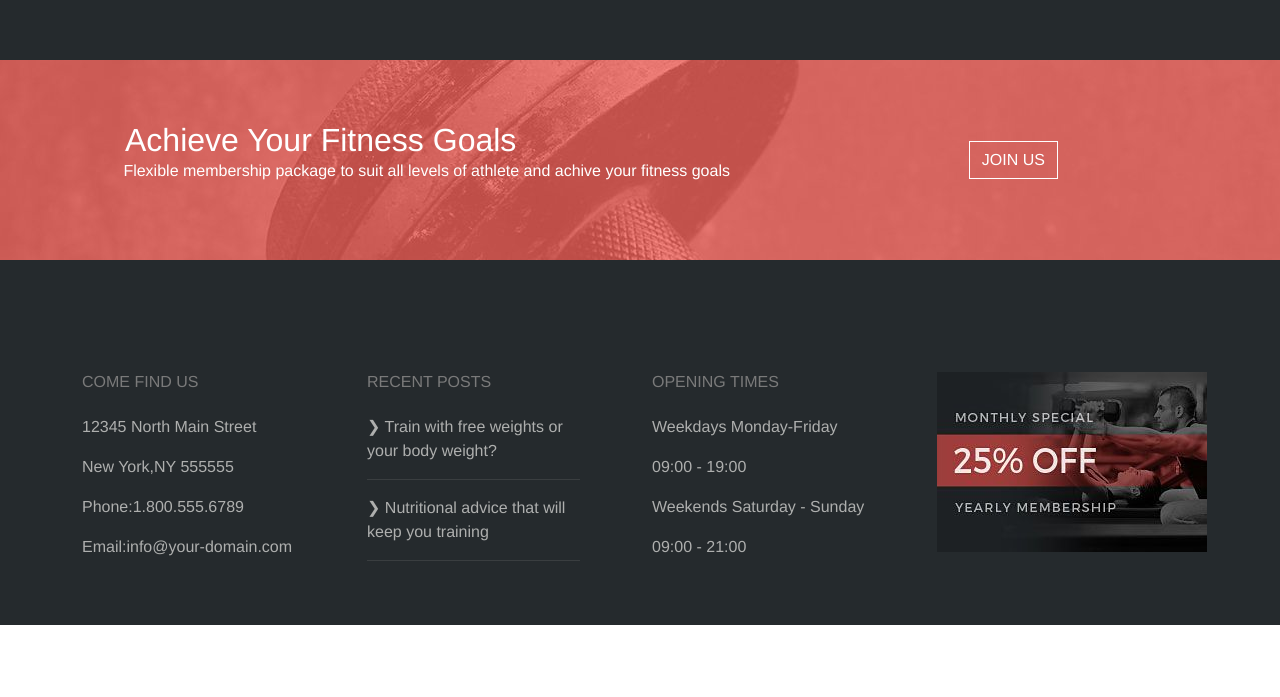
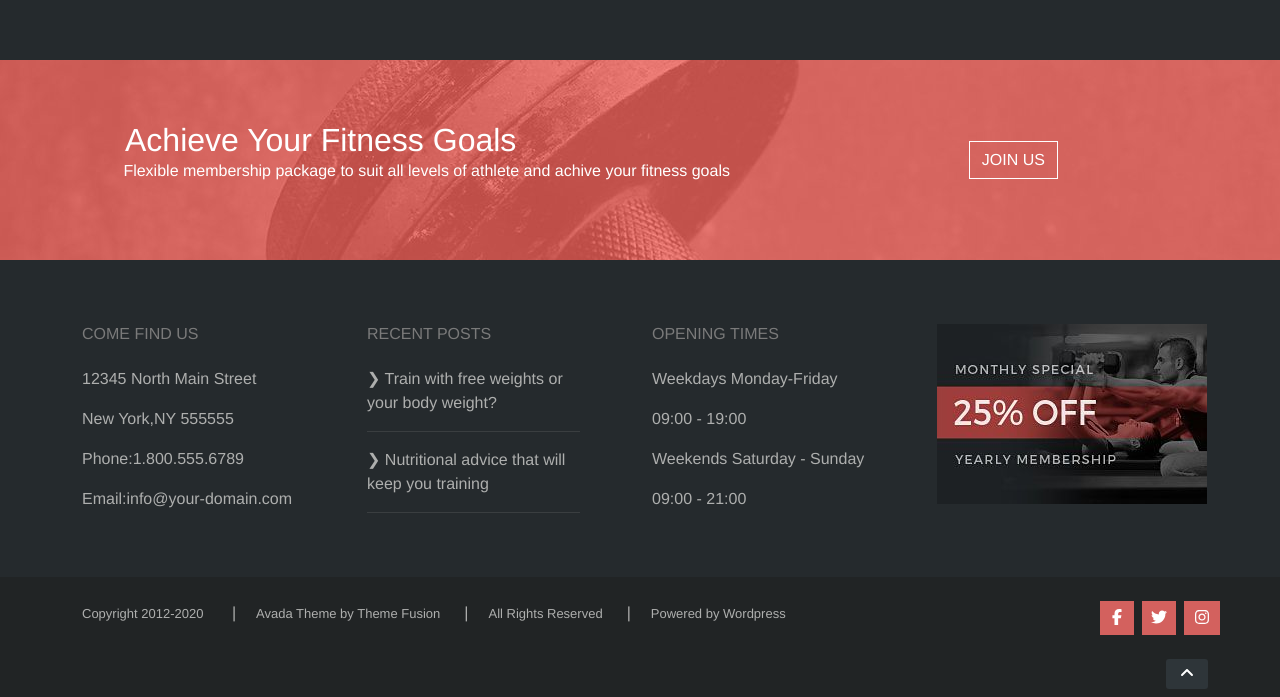
Before and after one commit to grada92/proj-html-vuejs, a Vue app: page / in a window 1280 px wide. Shown: the part 7358-8055 px from the top of the page. Before the commit the page ends 7983 px from the top, so only its background shows below. Built offline with nearby package versions, Linux system fonts and the light colour scheme.

Commit message:
add social icon and button in SecondFooter

```diff
--- a/src/components/SecondFooter.vue
+++ b/src/components/SecondFooter.vue
@@ -1,6 +1,7 @@
 <template>
-<div class="box-footer py-5">
-    <div class="container-md pt-5">
+<div class="second-footer pb-2">
+    <div class="box-footer">
+        <div class="container-md py-5">
         <div class="row">
             <div class="col-3">
                 <h6 class="py-3">COME FIND US</h6>
@@ -38,7 +39,50 @@
         </div>
     </div>
 
+
+    </div>
+
+    <div class="box-second-footer container-md py-4">
+        <div class="row">
+            <div class="col-8">
+                <a class="pe-4" href="#">Copyright 2012-2020</a> <span>|</span>
+                <a class="pe-4" href="#">Avada Theme by Theme Fusion</a><span>|</span>
+                <a class="pe-4" href="#">All Rights Reserved</a><span>|</span>
+                <a class="pe-4" href="#">Powered by Wordpress</a>
+            </div>
+
+            <div class="col-4">
+                <div class="social-footer d-flex gap-2 px-5">
+                    <!---Social Icon-->
+                    <div class="fb text-white">
+                    <i class="fa-brands fa-facebook-f"></i>
+                    </div>
+
+                    <div class="tw text-white">
+                    <i class="fa-brands fa-twitter"></i>
+                    </div>
+
+                    <div class="ig text-white">
+                    <i class="fa-brands fa-instagram"></i>
+                    </div>
+
+                </div>
+            </div>
+        </div>
+
+
+
+        </div>
+        <div class="container-fluid">
+            <div class="row me-5">
+            <div class="col-12 text-end me-5">
+                <button> <i class="fa-solid fa-angle-up"></i></button>
+            </div>
+        </div>
+    </div>
 </div>
+
+
 </template>
 
 <script>
@@ -56,5 +100,43 @@ name: 'SecondFooter'
     color:#7a7a7a;
 } hr {
     color: #7a7a7a;
+
 }
+.second-footer {
+    background-color: #212425;
+}
+a {
+    text-decoration: none;
+    color:#aeafae;
+    font-size: 13px;
+}
+span {
+    color:#aeafae;
+    padding-right: 20px;
+}
+.social-footer {
+    margin-left: 210px;
+}
+.fb {
+  background-color:  #d3615e;
+  padding: 5px 12px;
+}
+
+.tw {
+  background-color:  #d3615e;
+  padding: 5px 9px;
+}
+
+.ig {
+  background-color:  #d3615e;
+  padding: 5px 11px;
+}
+button {
+    background-color: #2e3539;
+    color: white;
+    padding: 3px 14px;
+    border: none;
+    border-radius: 3px;
+}
+
 </style>
```
